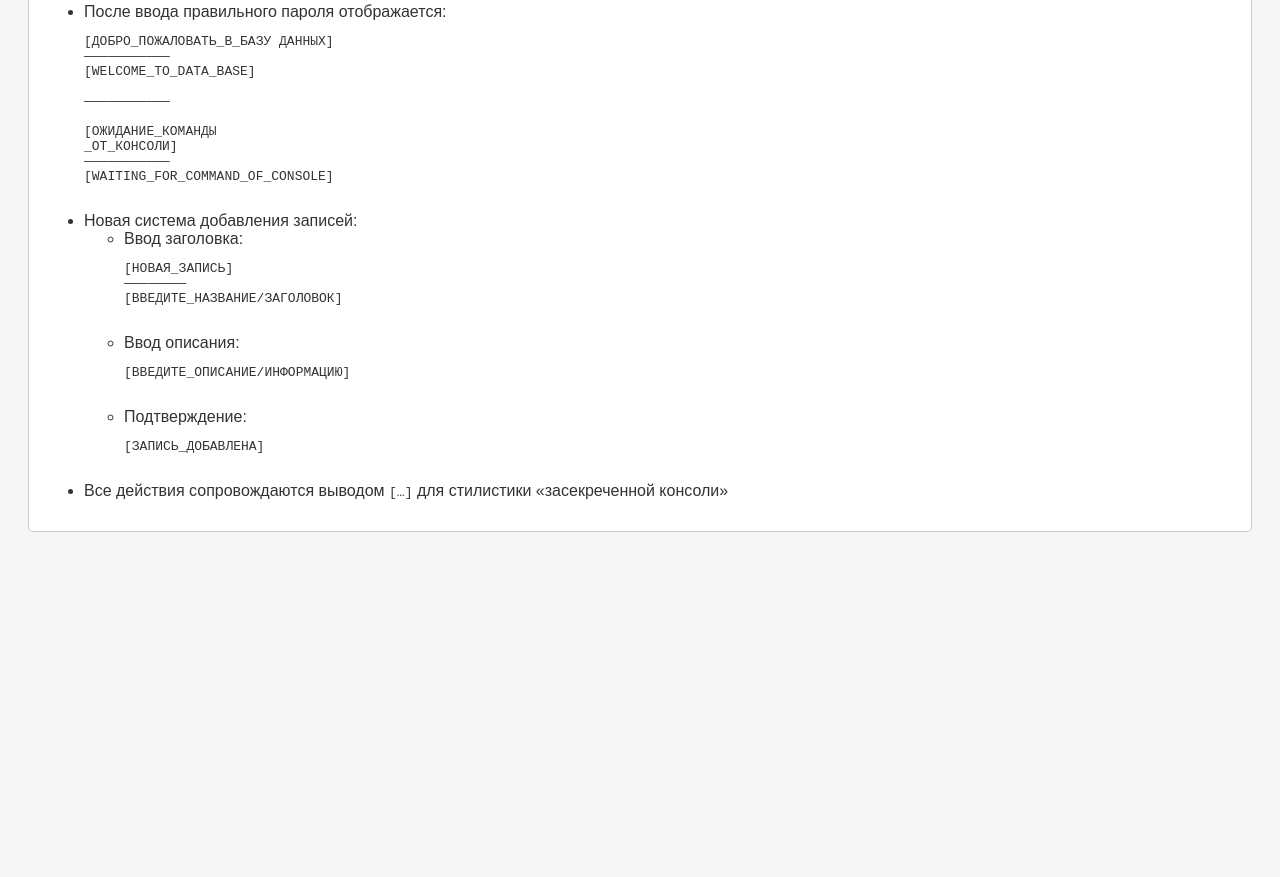
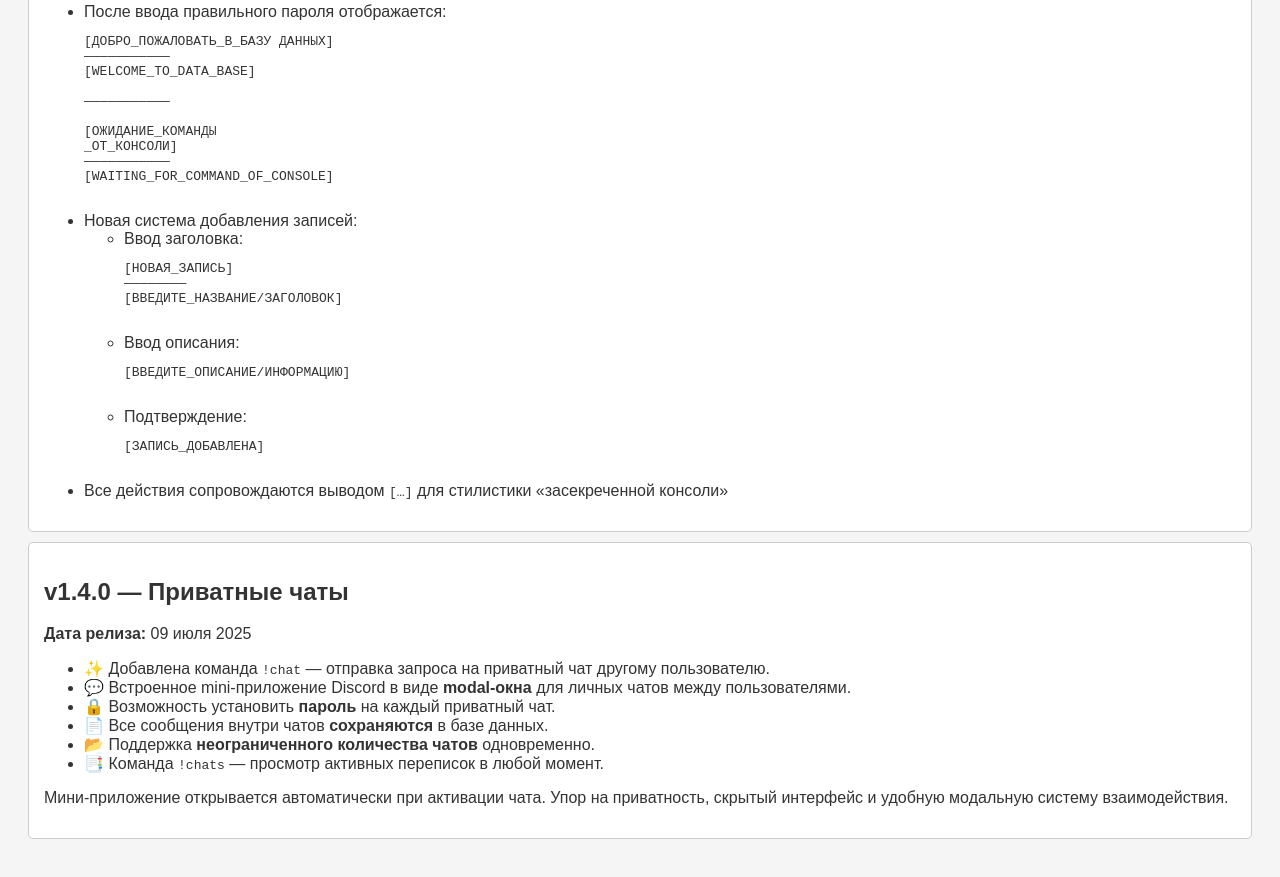
Before and after one commit to Pembevich/pumba-bot-devlog1, a plain HTML site: page index.html in a window 1280 px wide. Shown: the part 1829-2706 px from the top of the page. Before the commit the page ends 2399 px from the top, so only its background shows below. Drawn offline with Linux system fonts and the light colour scheme.

Commit message:
Update index.html

```diff
--- a/index.html
+++ b/index.html
@@ -151,3 +151,17 @@ _ОТ_КОНСОЛИ]
     <li>Все действия сопровождаются выводом <code>[…]</code> для стилистики «засекреченной консоли»</li>
   </ul>
 </div>
+<!-- v1.4.0 - Приватные чаты (07.2025) -->
+<div class="log-entry">
+  <h2>v1.4.0 — Приватные чаты</h2>
+  <p><strong>Дата релиза:</strong> 09 июля 2025</p>
+  <ul>
+    <li>✨ Добавлена команда <code>!chat</code> — отправка запроса на приватный чат другому пользователю.</li>
+    <li>💬 Встроенное mini-приложение Discord в виде <strong>modal-окна</strong> для личных чатов между пользователями.</li>
+    <li>🔒 Возможность установить <strong>пароль</strong> на каждый приватный чат.</li>
+    <li>📄 Все сообщения внутри чатов <strong>сохраняются</strong> в базе данных.</li>
+    <li>📂 Поддержка <strong>неограниченного количества чатов</strong> одновременно.</li>
+    <li>📑 Команда <code>!chats</code> — просмотр активных переписок в любой момент.</li>
+  </ul>
+  <p class="info-text">Мини-приложение открывается автоматически при активации чата. Упор на приватность, скрытый интерфейс и удобную модальную систему взаимодействия.</p>
+</div>
```
